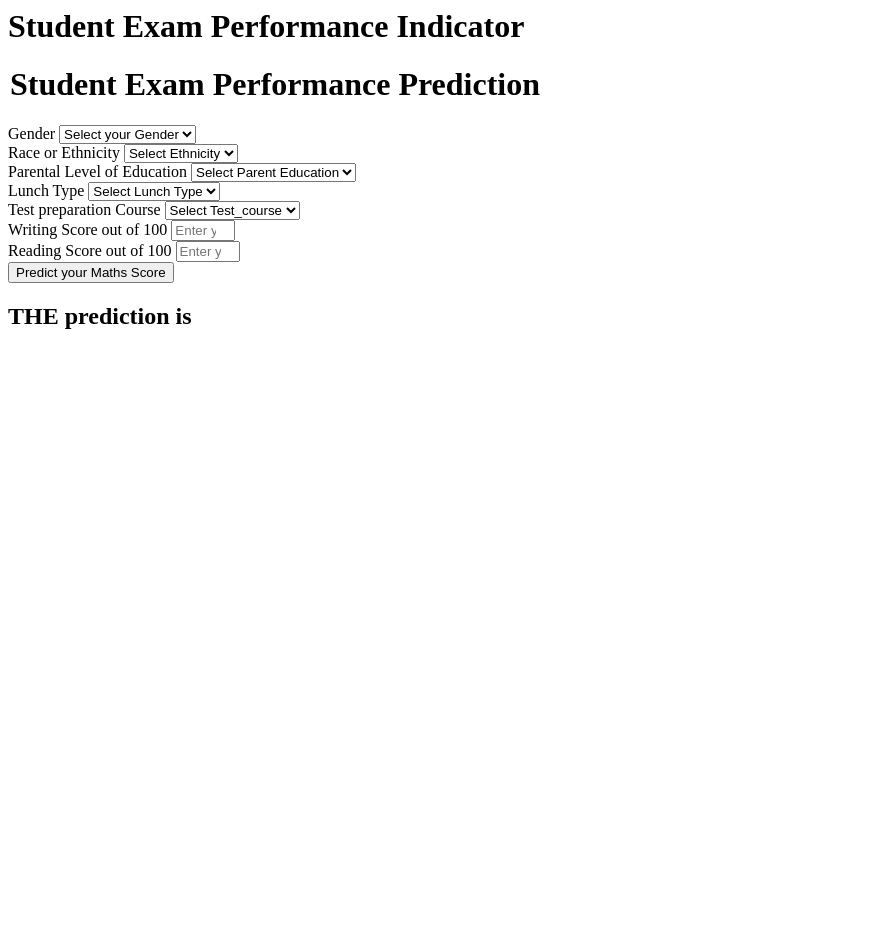
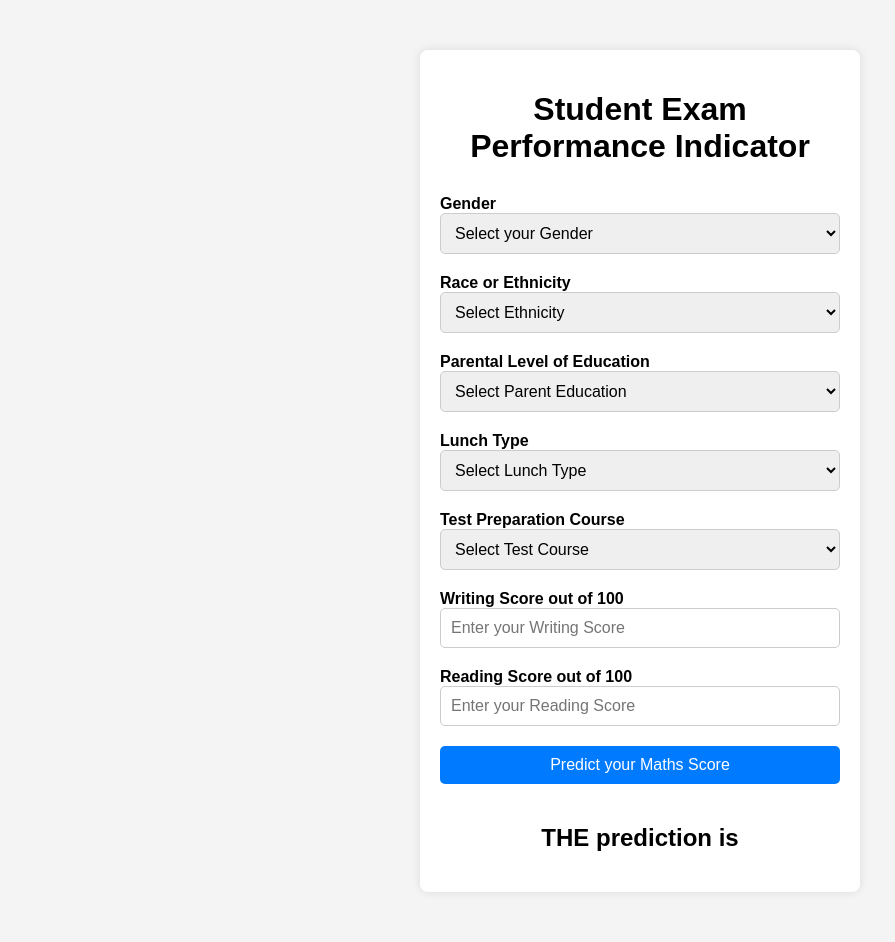
Before and after one commit to akshit5565/mlproject, a Flask app: page /predictdata in a window 1280 px wide. Shown: the whole page, without its empty margins (0-895 px from the left). Before the commit the page ends 329 px from the top, so only its background shows below. Run offline with Flask 3, Linux system fonts and the light colour scheme.

Commit message:
Styling added

```diff
--- a/templates/home.html
+++ b/templates/home.html
@@ -1,111 +1,153 @@
-<html>
+<!DOCTYPE html>
+<html lang="en">
+<head>
+    <meta charset="UTF-8">
+    <meta name="viewport" content="width=device-width, initial-scale=1.0">
+    <title>Student Exam Performance Indicator</title>
+    <style>
+        body {
+            font-family: Arial, sans-serif;
+            margin: 0;
+            padding: 0;
+            background-color: #f4f4f4;
+        }
+
+        .login {
+            width: 80%;
+            max-width: 400px;
+            margin: 50px auto;
+            background: #fff;
+            padding: 20px;
+            border-radius: 8px;
+            box-shadow: 0 0 10px rgba(0, 0, 0, 0.1);
+        }
+
+        h1 {
+            text-align: center;
+            margin-bottom: 30px;
+        }
+
+        form {
+            display: flex;
+            flex-direction: column;
+        }
+
+        .mb-3 {
+            margin-bottom: 20px;
+        }
+
+        label {
+            font-weight: bold;
+            margin-bottom: 5px;
+        }
+
+        select,
+        input[type="number"] {
+            width: 100%;
+            padding: 10px;
+            border: 1px solid #ccc;
+            border-radius: 5px;
+            box-sizing: border-box;
+            font-size: 16px;
+        }
+
+        .btn {
+            width: 100%;
+            padding: 10px;
+            border: none;
+            border-radius: 5px;
+            background-color: #007bff;
+            color: #fff;
+            font-size: 16px;
+            cursor: pointer;
+            transition: background-color 0.3s ease;
+        }
+
+        .btn:hover {
+            background-color: #0056b3;
+        }
+
+        h2 {
+            text-align: center;
+            margin-top: 20px;
+        }
+    </style>
+</head>
 <body>
     <div class="login">
         <h1>Student Exam Performance Indicator</h1>
 
         <form action="{{ url_for('predict_datapoint')}}" method="post">
-        <h1>
-            <legend>Student Exam Performance Prediction</legend>
-        </h1>
             <div class="mb-3">
-            <label class="form-label">Gender</label>
-            <select class="form-control" name="gender" placeholder="Enter you Gender" required>
-                <option class="placeholder" selected disabled value="">Select your Gender</option>
-                <option value="male">
-                    Male
-                </option>
-                <option value="female">
-                    Female
-                </option>
+                <label>Gender</label>
+                <select name="gender" required>
+                    <option value="" disabled selected>Select your Gender</option>
+                    <option value="male">Male</option>
+                    <option value="female">Female</option>
                 </select>
             </div>
+
             <div class="mb-3">
-            <label class="form-label">Race or Ethnicity</label>
-            <select class="form-control" name="ethnicity" placeholder="Enter you ethnicity" required>
-                <option class="placeholder" selected disabled value="">Select Ethnicity</option>
-                <option value="group A">
-                    Group A
-                </option>
-                <option value="group B">
-                    Group B
-                </option>
-                <option value="group C">
-                    Group C
-                </option>
-                <option value="group D">
-                    Group D
-                </option>
-                <option value="group E">
-                    Group E
-                </option>
+                <label>Race or Ethnicity</label>
+                <select name="ethnicity" required>
+                    <option value="" disabled selected>Select Ethnicity</option>
+                    <option value="group A">Group A</option>
+                    <option value="group B">Group B</option>
+                    <option value="group C">Group C</option>
+                    <option value="group D">Group D</option>
+                    <option value="group E">Group E</option>
                 </select>
             </div>
+
             <div class="mb-3">
-            <label class="form-label">Parental Level of Education</label>
-            <select class="form-control" name="parental_level_of_education"
-                placeholder="Enter you Parent Education" required>
-                <option class="placeholder" selected disabled value="">Select Parent Education</option>
-                <option value="associate's degree">
-                    associate's degree
-                </option>
-                <option value="bachelor's degree">
-                    bachelor's degree
-                </option>
-                <option value="high school">
-                    high school
-                </option>
-                <option value="master's degree">
-                    master's degree
-                </option>
-                <option value="some college">
-                    some college
-                </option>
-                <option value="some high school">
-                    some high school
-                </option>
+                <label>Parental Level of Education</label>
+                <select name="parental_level_of_education" required>
+                    <option value="" disabled selected>Select Parent Education</option>
+                    <option value="associate's degree">Associate's Degree</option>
+                    <option value="bachelor's degree">Bachelor's Degree</option>
+                    <option value="high school">High School</option>
+                    <option value="master's degree">Master's Degree</option>
+                    <option value="some college">Some College</option>
+                    <option value="some high school">Some High School</option>
                 </select>
             </div>
+
             <div class="mb-3">
-            <label class="form-label">Lunch Type</label>
-            <select class="form-control" name="lunch" placeholder="Enter you Lunch" required>
-                <option class="placeholder" selected disabled value="">Select Lunch Type</option>
-                <option value="free/reduced">
-                    free/reduced
-                </option>
-                <option value="standard">
-                    standard
-                </option>
+                <label>Lunch Type</label>
+                <select name="lunch" required>
+                    <option value="" disabled selected>Select Lunch Type</option>
+                    <option value="free/reduced">Free/Reduced</option>
+                    <option value="standard">Standard</option>
                 </select>
             </div>
+
             <div class="mb-3">
-            <label class="form-label">Test preparation Course</label>
-            <select class="form-control" name="test_preparation_course" placeholder="Enter you Course"
-                required>
-                <option class="placeholder" selected disabled value="">Select Test_course</option>
-                <option value="none">
-                    None
-                </option>
-                <option value="completed">
-                    Completed
-                </option>
+                <label>Test Preparation Course</label>
+                <select name="test_preparation_course" required>
+                    <option value="" disabled selected>Select Test Course</option>
+                    <option value="none">None</option>
+                    <option value="completed">Completed</option>
                 </select>
             </div>
+
             <div class="mb-3">
-            <label class="form-label">Writing Score out of 100</label>
-            <input class="form-control" type="number" name="reading_score"
-                placeholder="Enter your Reading score" min='0' max='100' />
+                <label>Writing Score out of 100</label>
+                <input type="number" name="writing_score" placeholder="Enter your Writing Score" min="0" max="100" required />
             </div>
+
             <div class="mb-3">
-            <label class="form-label">Reading Score out of 100</label>
-            <input class="form-control" type="number" name="writing_score"
-                placeholder="Enter your Reading Score" min='0' max='100' />
+                <label>Reading Score out of 100</label>
+                <input type="number" name="reading_score" placeholder="Enter your Reading Score" min="0" max="100" required />
             </div>
+
             <div class="mb-3">
-            <input class="btn btn-primary" type="submit" value="Predict your Maths Score" required />
+                <input type="submit" class="btn" value="Predict your Maths Score" required />
             </div>
         </form>
+
         <h2>
-       THE  prediction is {{results}}
+            THE prediction is {{results}}
         </h2>
-   <body>
+    </div>
+</body>
 </html>
```
Lines whose indentation alone changed are shown as unchanged.
